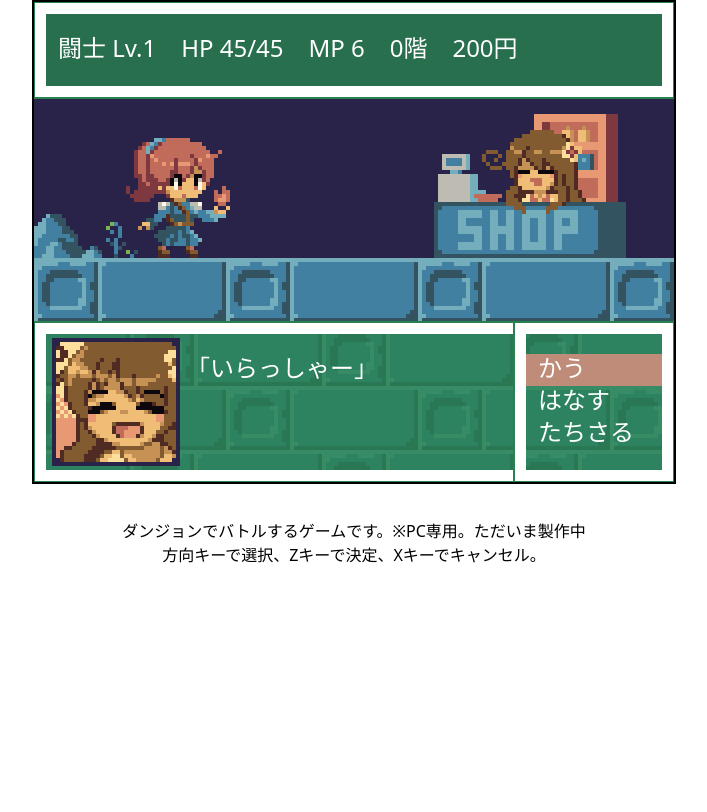
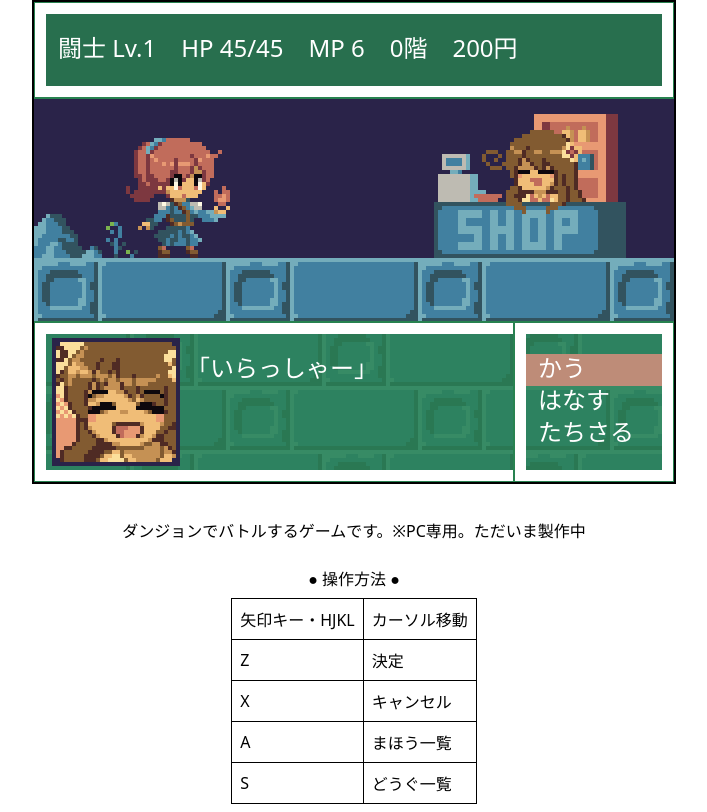
Before and after one commit to tsukatomo/dungeon_battle, a plain HTML site: page docs/index.html in a window 1280 px wide. Shown: the part 89-901 px from the top of the page, without its empty margins (286-993 px from the left). Before the commit the page ends 800 px from the top, so only its background shows below. Drawn offline with Linux system fonts and the light colour scheme.

Commit message:
操作方法を追記

```diff
--- a/docs/index.html
+++ b/docs/index.html
@@ -23,8 +23,33 @@
   <br>
   <p style="text-align:center;font-family:'筑紫a丸ゴシック',system-ui">
     ダンジョンでバトルするゲームです。※PC専用。ただいま製作中
-    <br>方向キーで選択、Zキーで決定、Xキーでキャンセル。
   </p>
+  <div id="howto">
+    <table style="font-family:'筑紫a丸ゴシック',system-ui">
+      <caption>● 操作方法 ●</caption>
+      <tr>
+        <td>矢印キー・HJKL</td>
+        <td>カーソル移動</td>
+      </tr>
+      <tr>
+        <td>Z</td>
+        <td>決定</td>
+      </tr>
+      <tr>
+        <td>X</td>
+        <td>キャンセル</td>
+      </tr>
+      <tr>
+        <td>A</td>
+        <td>まほう一覧</td>
+      </tr>
+      <tr>
+        <td>S</td>
+        <td>どうぐ一覧</td>
+      </tr>
+    </table>
+  </div>
+
   <style>
     #canv {
       width: 640px;
@@ -39,6 +64,24 @@
     #chara_lay { z-index: 2; }
     #useri_lay { z-index: 3; }
     #trans_lay { z-index: 4; }
+    #howto {
+      position: relative;
+      margin-left: auto;
+      margin-right: auto;
+    }
+    table {
+      border-collapse: collapse;
+      margin-left: auto;
+      margin-right: auto;
+    }
+    table, caption {
+      padding: 0.5em;
+    }
+    table, td {
+      padding: 0.5em;
+      border: 1px solid black;
+    }
+
   </style>
   <script type="text/javascript" src="js/main.js"> </script>
 </body>
```
